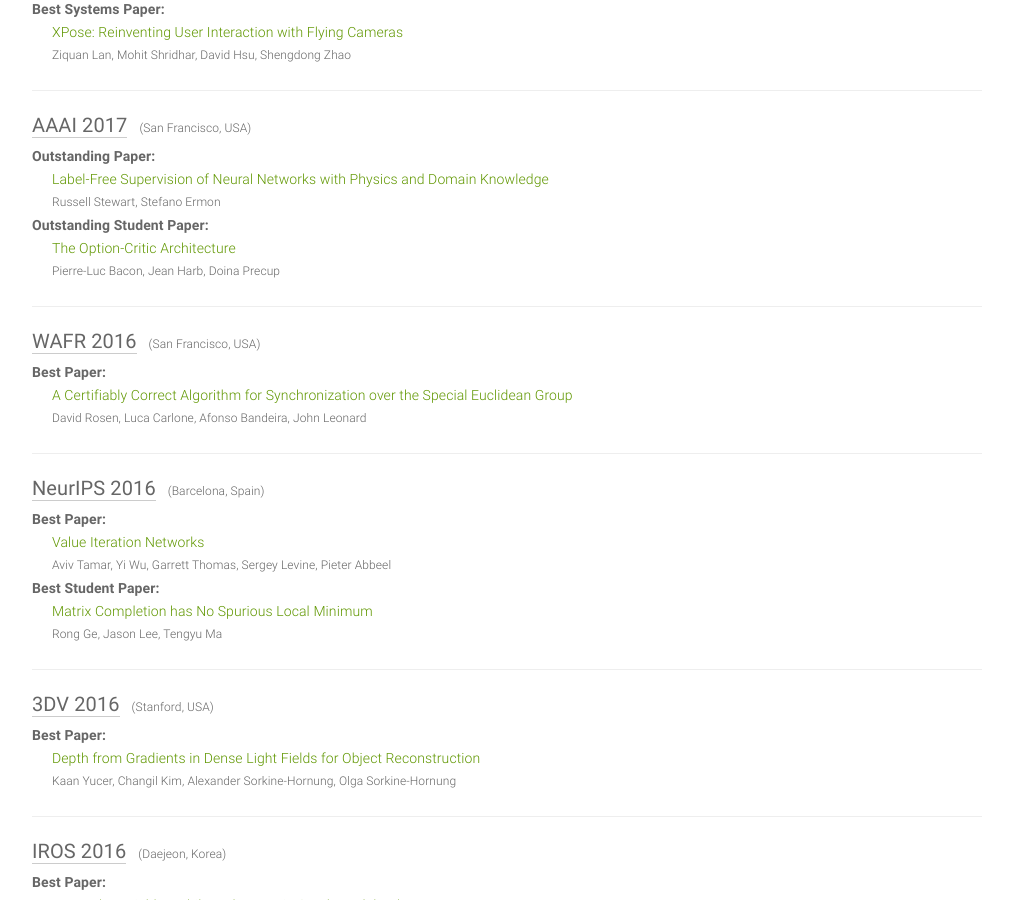
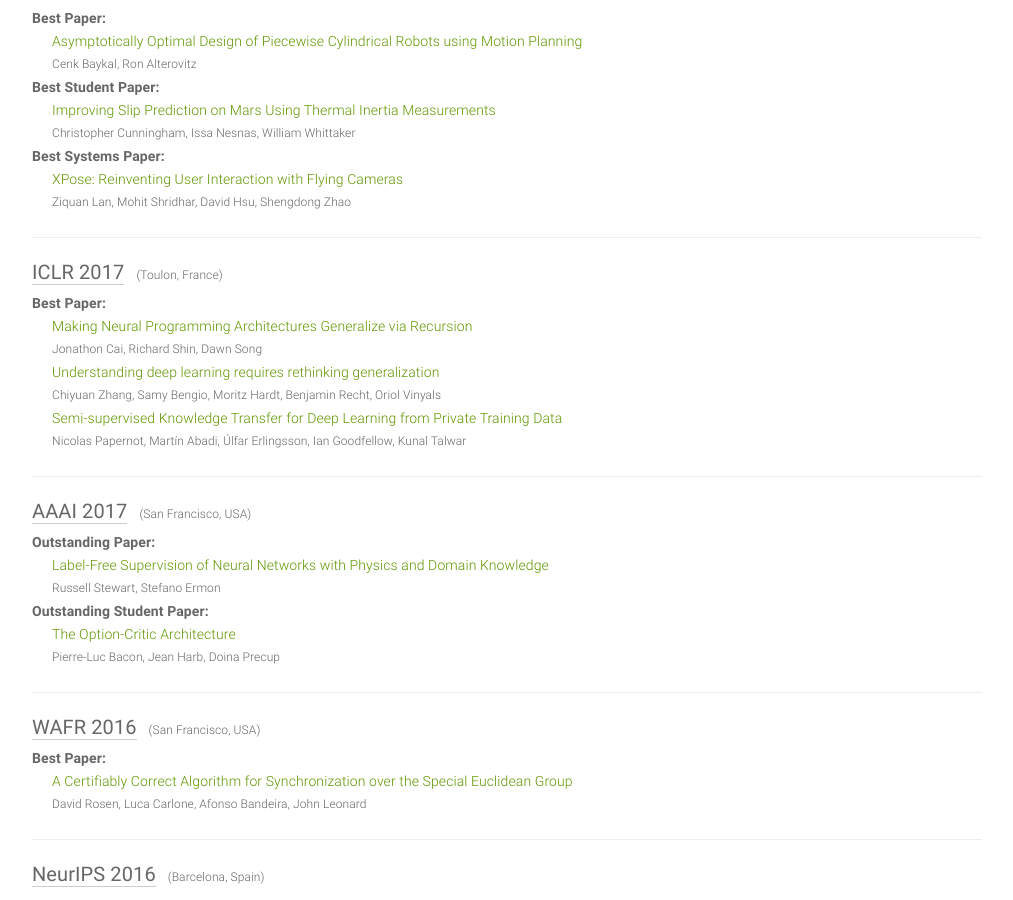
Before and after one commit to clemense/ai-bestpapers, a Jekyll site: the page built from index.html, in a window 1280 px wide and 900 px high, scrolled down 11664 px. Shown: the whole window, without its empty margins (133-1146 px from the left). Built offline with Jekyll 4.4.1, drawn with Linux system fonts in a browser that asks for light colours; some of the changed text lies outside the part shown.

Commit message:
add ICLR

```diff
--- a/_data/papers.yml
+++ b/_data/papers.yml
@@ -582,7 +582,7 @@
     author: Jonathan Frankle, Michael Carbin
     link: https://iclr.cc/Conferences/2019/Schedule?showEvent=1156
     source: https://iclr.cc/Conferences/2019/Awards
-  place: Online
+  place: New Orleans, USA
   date: May 6-9, 2019
   sub: ML
 
@@ -823,6 +823,20 @@
   date: June 18-22, 2018
   sub: CV
 
+- venue: ICLR
+  year: 2018
+  awards:
+  - award: Best Paper
+    title: Continuous Adaptation via Meta-Learning in Nonstationary and Competitive
+      Environments
+    author: Maruan Al-Shedivat, Trapit Bansal, Yuri Burda, Ilya Sutskever, Igor Mordatch,
+      Pieter Abbeel
+    link: https://arxiv.org/abs/1710.03641
+    source: https://www.ml.cmu.edu/honors-and-awards/best-paper-awards.html
+  place: Vancouver, Canada
+  date: April 30 - May 3, 2018
+  sub: ML
+
 - venue: AAAI
   year: 2018
   awards:
@@ -1000,6 +1014,30 @@
   place: Cambridge, USA
   date: July 12-16, 2017
   sub: RO
+
+- venue: ICLR
+  year: 2017
+  awards:
+  - award: Best Paper
+    title: Making Neural Programming Architectures Generalize via Recursion
+    author: Jonathon Cai, Richard Shin, Dawn Song
+    link: https://openreview.net/forum?id=BkbY4psgg&noteId=BkbY4psgg
+    source: https://iclr.cc/archive/www/doku.php%3Fid=iclr2017:schedule.html
+  - award: Best Paper
+    title: Understanding deep learning requires rethinking generalization
+    author: Chiyuan Zhang, Samy Bengio, Moritz Hardt, Benjamin Recht, Oriol Vinyals
+    link: https://openreview.net/forum?id=Sy8gdB9xx&noteId=Sy8gdB9xx
+    source: https://iclr.cc/archive/www/doku.php%3Fid=iclr2017:schedule.html
+  - award: Best Paper
+    title: Semi-supervised Knowledge Transfer for Deep Learning from Private Training
+      Data
+    author: Nicolas Papernot, Martín Abadi, Úlfar Erlingsson, Ian Goodfellow, Kunal
+      Talwar
+    link: https://openreview.net/forum?id=HkwoSDPgg&noteId=HkwoSDPgg
+    source: https://iclr.cc/archive/www/doku.php%3Fid=iclr2017:schedule.html
+  place: Toulon, France
+  date: April 24-26, 2017
+  sub: ML
 
 - venue: AAAI
   year: 2017
@@ -1197,6 +1235,24 @@
   date: June 19-24, 2016
   sub: ML
 
+- venue: ICLR
+  year: 2016
+  awards:
+  - award: Best Paper
+    title: Neural Programmer-Interpreters
+    author: Scott Reed, Nando de Freitas
+    link: http://arxiv.org/abs/1511.06279
+    source: https://iclr.cc/archive/www/2016.html
+  - award: Best Paper
+    title: 'Deep Compression: Compressing Deep Neural Networks with Pruning, Trained
+      Quantization and Huffman Coding'
+    author: Song Han, Huizi Mao, Bill Dally
+    link: http://arxiv.org/abs/1510.00149
+    source: https://iclr.cc/archive/www/2016.html
+  place: San Juan, Puerto Rico
+  date: May 2-4, 2016
+  sub: ML
+
 - venue: AAAI
   year: 2016
   awards:
```
